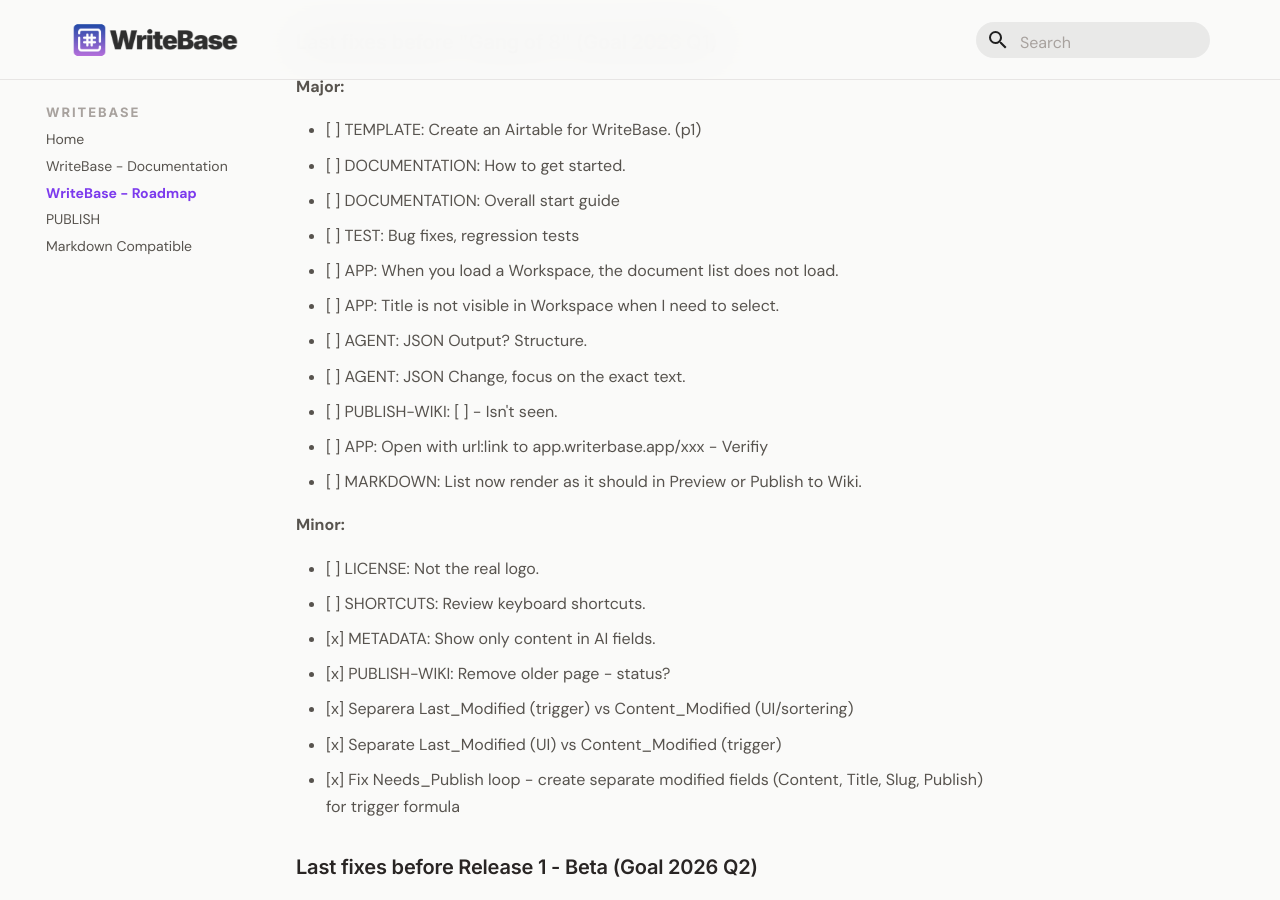
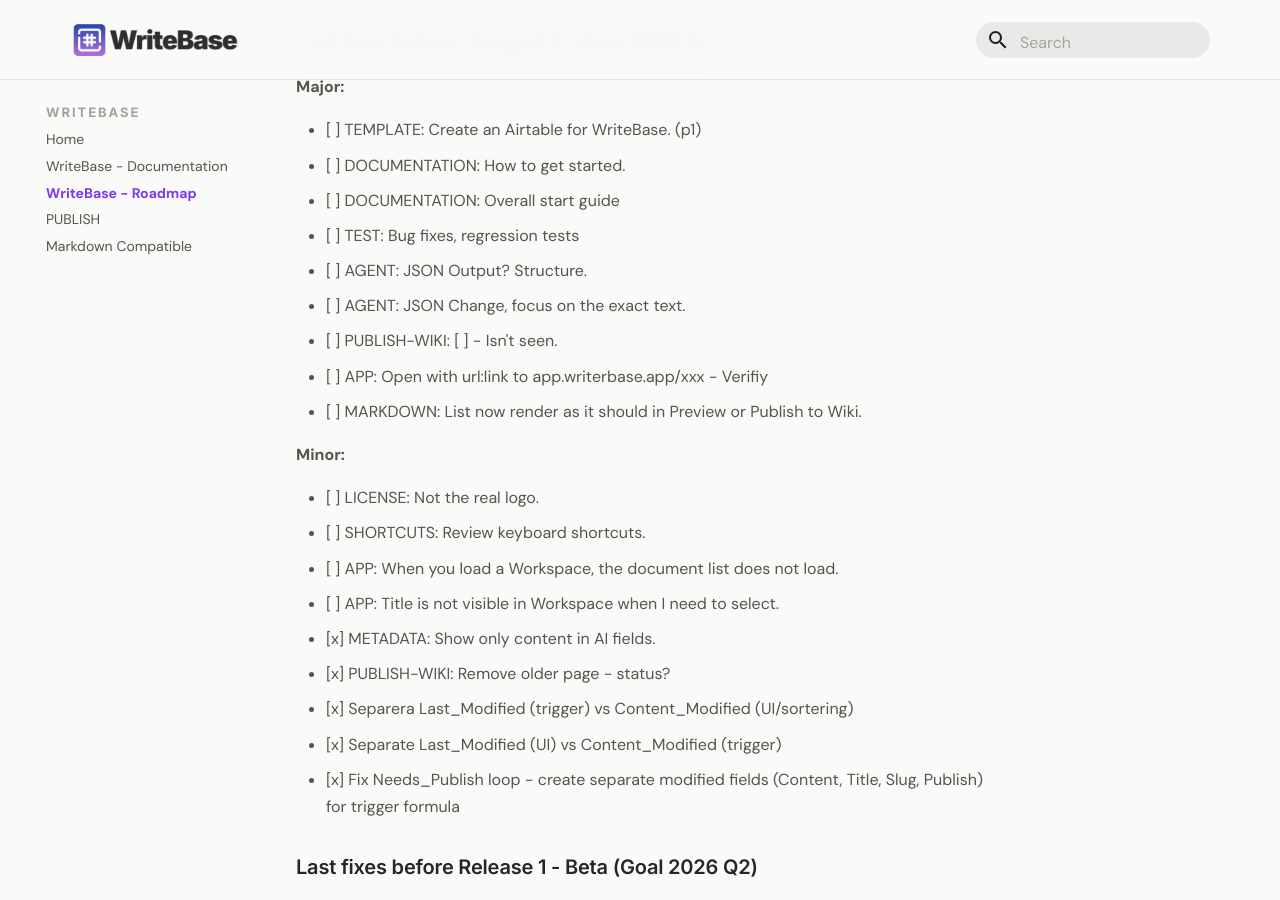
Before and after one commit to larssonhthomas-afk/writebase-docs, an MkDocs documentation site: the page built from docs/009-writebase-roadmap.md, in a window 1280 px wide and 900 px high, scrolled down 520 px. Built offline with MkDocs 1.6.1 and Material for MkDocs 9.7.7, drawn with Linux system fonts in a browser that asks for light colours; some web fonts are replaced; part of the change alters nothing that is shown.

```diff
--- a/docs/009-writebase-roadmap.md
+++ b/docs/009-writebase-roadmap.md
@@ -29,8 +29,7 @@ This Backlog has a priority 1-3.
 - [ ] DOCUMENTATION: Overall start guide
 
 - [ ] TEST: Bug fixes, regression tests
-- [ ] APP: When you load a Workspace, the document list does not load.
-- [ ] APP: Title is not visible in Workspace when I need to select.
+
 - [ ] AGENT: JSON Output? Structure.
 - [ ] AGENT: JSON Change, focus on the exact text.
 - [ ] PUBLISH-WIKI: [ ] - Isn't seen.
@@ -41,7 +40,8 @@ This Backlog has a priority 1-3.
 
 - [ ] LICENSE: Not the real logo.
 - [ ] SHORTCUTS: Review keyboard shortcuts.
-
+- [ ] APP: When you load a Workspace, the document list does not load.
+- [ ] APP: Title is not visible in Workspace when I need to select.
 
 - [x] METADATA: Show only content in AI fields.
 - [x] PUBLISH-WIKI: Remove older page - status?
```
